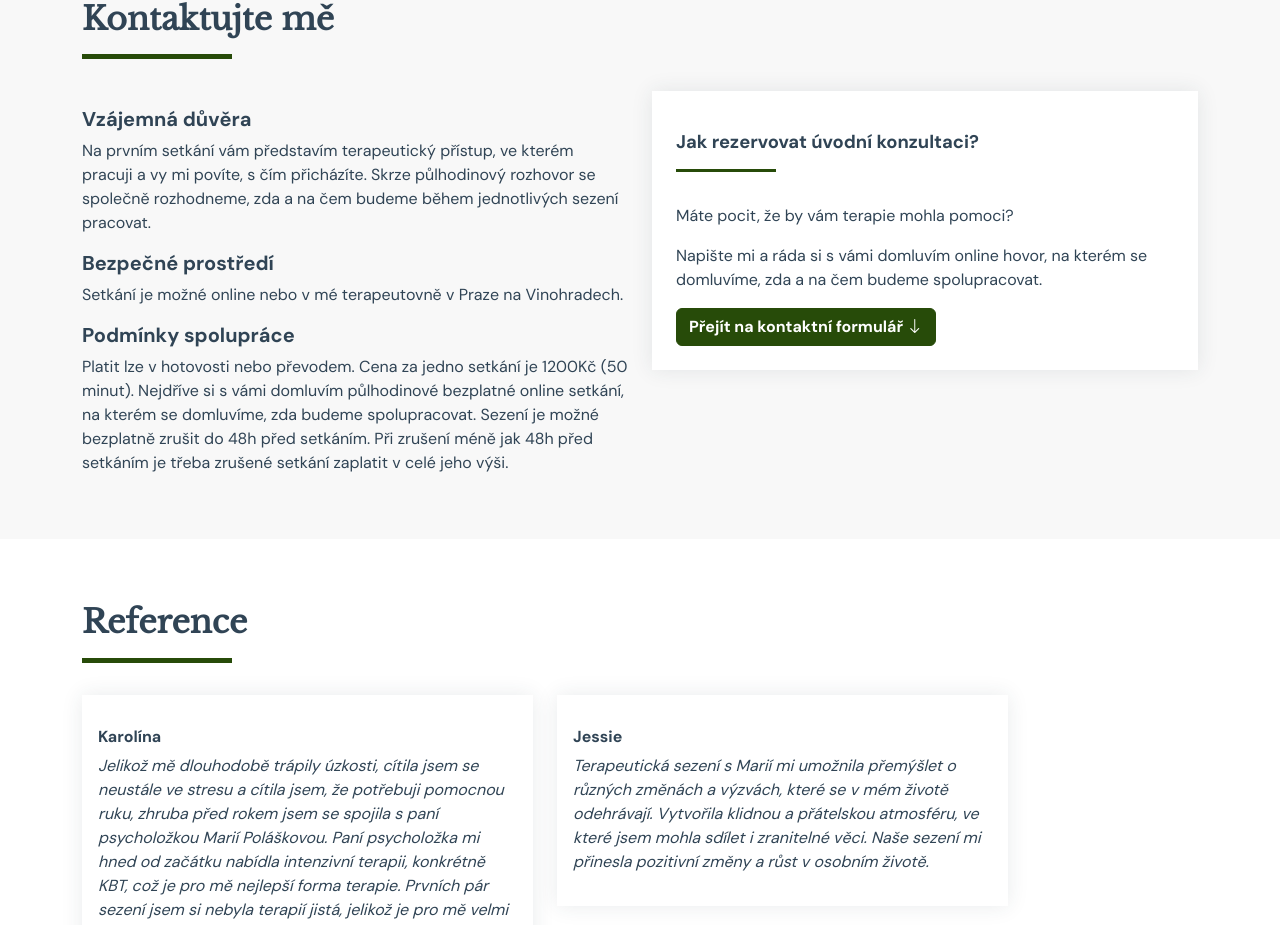
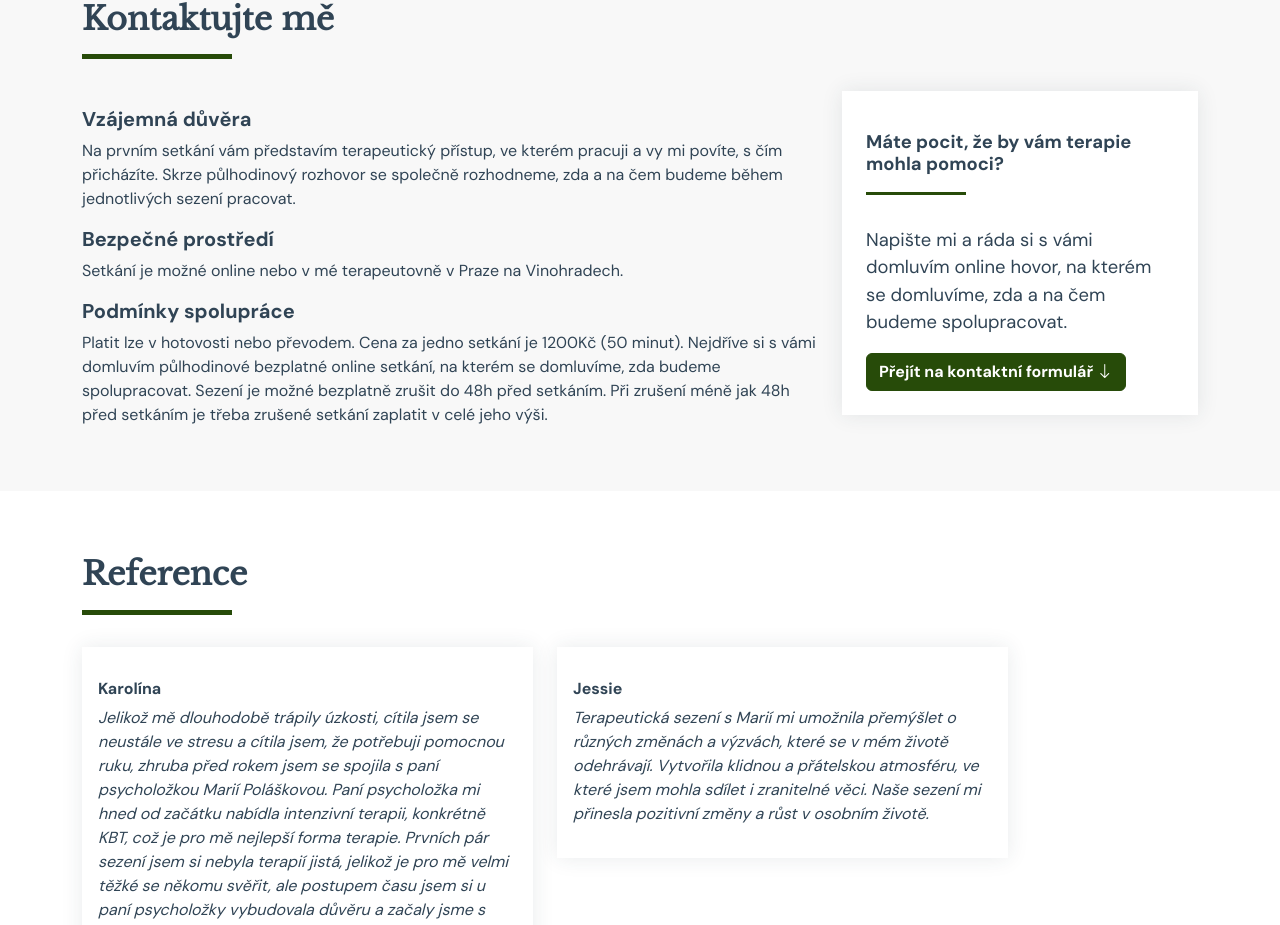
Before and after one commit to janvlasaty/mariepolaskova, a Vue app: page / in a window 1280 px wide. Shown: the part 1780-2705 px from the top of the page. Built offline with nearby package versions, Linux system fonts and the light colour scheme.

Commit message:
fix: remove recaptcha

```diff
--- a/src/components/ContactForm.vue
+++ b/src/components/ContactForm.vue
@@ -57,7 +57,7 @@
           :aria-label="t(`contact-form.message`)"
         ></textarea>
       </div>
-      <div class="col-12">
+      <!-- <div class="col-12">
         <div
           class="h-captcha"
           data-captcha="true"
@@ -67,8 +67,9 @@
           data-size="normal"
           data-sitekey="50b2fe65-b00b-4b9e-ad62-3ba471098be2"
         ></div>
-      </div>
+      </div> -->
       <div class="col-12">
+        <input type="checkbox" name="botcheck" class="hidden" style="display: none" />
         <button type="submit" class="btn btn-primary fw-bold text-white w-100">{{ t(`contact-form.submit`) }}</button>
       </div>
     </div>
@@ -79,8 +80,8 @@
 import { ref } from 'vue'
 import { useI18n } from 'vue-i18n'
 
-// const WEB3FORMS_ACCESS_KEY = '01f6e143-2005-48fb-b8c7-ec87f380b1d8'
-const WEB3FORMS_ACCESS_KEY = 'cdb4edf0-dd51-4ea7-aa73-a0bfd9510fff'
+const WEB3FORMS_ACCESS_KEY = '01f6e143-2005-48fb-b8c7-ec87f380b1d8'
+// const WEB3FORMS_ACCESS_KEY = 'cdb4edf0-dd51-4ea7-aa73-a0bfd9510fff'
 const givenName = ref('')
 const familyName = ref('')
 const email = ref('')
@@ -91,13 +92,13 @@ const showFormSentError = ref(false)
 const { t } = useI18n()
 
 const submitForm = async () => {
-  const hCaptchaResponse = document.querySelector('[name="h-captcha-response"]').value
+  // const hCaptchaResponse = document.querySelector('[name="h-captcha-response"]').value
 
-  if (!hCaptchaResponse) {
-    alert('Please complete the hCaptcha challenge')
+  // if (!hCaptchaResponse) {
+  //   alert('Please complete the hCaptcha challenge')
 
-    return
-  }
+  //   return
+  // }
 
   const response = await fetch('https://api.web3forms.com/submit', {
     method: 'POST',
@@ -109,8 +110,8 @@ const submitForm = async () => {
       access_key: WEB3FORMS_ACCESS_KEY,
       name: givenName.value + ' ' + familyName.value,
       email: email.value,
-      message: message.value,
-      'h-captcha-response': hCaptchaResponse
+      message: message.value
+      // 'h-captcha-response': hCaptchaResponse
     })
   })
   const result = await response.json()
--- a/src/components/ContactMe.vue
+++ b/src/components/ContactMe.vue
@@ -5,7 +5,7 @@
         <div class="col-12">
           <h2 class="line-below">{{ t(`contact-me.title`) }}</h2>
         </div>
-        <div class="col-12 col-lg-6">
+        <div class="col-12 col-lg-8">
           <template v-for="(item, index) in tm('contact-me.content')" :key="index">
             <div>
               <h3>{{ item.title }}</h3>
@@ -13,7 +13,7 @@
             </div>
           </template>
         </div>
-        <div class="col-12 col-lg-6">
+        <div class="col-12 col-lg-4">
           <div class="card">
             <div class="card-body p-4">
               <h4 class="line-below">{{ t(`contact-me.card.title`) }}</h4>
--- a/src/locales/cs.json
+++ b/src/locales/cs.json
@@ -71,8 +71,8 @@
       }
     ],
     "card": {
-      "title": "Jak rezervovat úvodní konzultaci?",
-      "text": "<p>Máte pocit, že by vám terapie mohla pomoci?</p><p>Napište mi a ráda si s vámi domluvím online hovor, na kterém se domluvíme, zda a na čem budeme spolupracovat.</p>",
+      "title": "Máte pocit, že by vám terapie mohla pomoci?",
+      "text": "<p class=\"lead\">Napište mi a ráda si s vámi domluvím online hovor, na kterém se domluvíme, zda a na čem budeme spolupracovat.</p>",
       "button": "Přejít na kontaktní formulář"
     }
   },
--- a/src/locales/en.json
+++ b/src/locales/en.json
@@ -71,8 +71,8 @@
       }
     ],
     "card": {
-      "title": "How to book an initial consultation?",
-      "text": "<p>Do you feel that therapy could help you?</p><p>Write to me, and I will be happy to arrange an online call to discuss whether and on what we will collaborate.</p>",
+      "title": "Do you feel that therapy could help you?",
+      "text": "<p class=\"lead\">Write to me, and I will be happy to arrange an online call to discuss whether and on what we will collaborate.</p>",
       "button": "Go to the contact form"
     }
   },
--- a/src/scss/app.scss
+++ b/src/scss/app.scss
@@ -87,6 +87,10 @@ h3.line-below::after, h4.line-below::after, h5.line-below::after {
   margin-bottom: 2rem!important;
 }
 
+p.lead {
+  font-size: 1.15rem;
+  font-weight: 400;
+}
 
 .card {
   border: 0;
```
